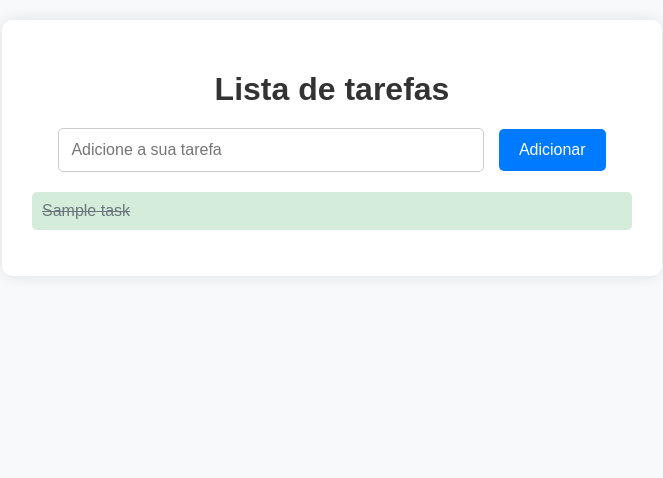
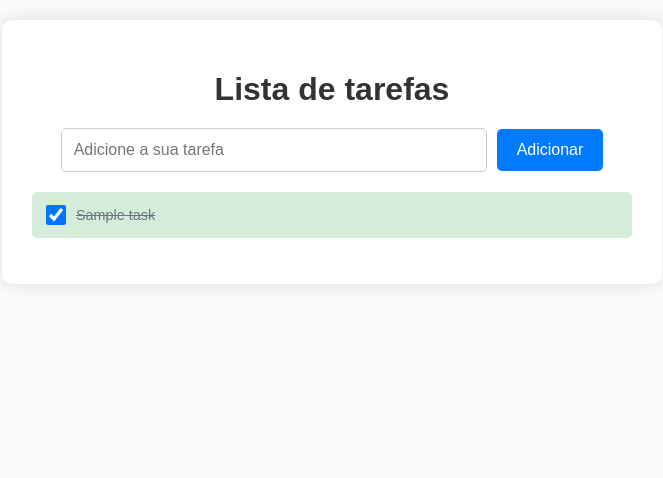
Before and after one commit to TaynaCandidaSilva/Projeto_to_do_list, a Flask app: page / in a window 1280 px wide. Shown: the top 478 px of the page, without its empty margins (308-971 px from the left). Run offline with Flask 3, Linux system fonts and the light colour scheme; tables that the repository leaves empty hold one stand-in row (values such as "Sample post").

Commit message:
Recurso: implementando logica do front end e estilizando a funcionalidade nova

```diff
--- a/todo_app/static/styles.css
+++ b/todo_app/static/styles.css
@@ -27,6 +27,10 @@ h1 {
 
 form {
     margin-bottom: 20px;
+    display: flex;
+    justify-content: center;
+    align-items: center;
+    gap: 10px;
 }
 
 input {
@@ -36,7 +40,6 @@ input {
     border: 1px solid #ccc;
     border-radius: 5px;
     font-size: 1rem;
-    margin-right: 10px;
 }
 
 button {
@@ -47,6 +50,7 @@ button {
     border-radius: 5px;
     cursor: pointer;
     font-size: 1rem;
+    white-space: nowrap;
 }
 
 button:hover {
@@ -69,11 +73,39 @@ li {
     justify-content: space-between;
     align-items: center;
     color: #333;
+    gap: 10px;
+}
+
+.task-container {
+    display: flex;
+    align-items: center;
+    gap: 5px;
+    flex-grow: 1;
+}
+
+.task-text {
+    text-align: left;
+    flex-grow: 1;
+    color: black;
+    transition: color 0.3s, text-decoration 0.3s;
+}
+
+input[type="checkbox"] {
+    width: 20px;
+    height: 20px;
+    cursor: pointer;
+    margin-right: 5px;
+}
+
+input[type="checkbox"]:checked + .task-text {
+    color: #6c757d;
+    text-decoration: line-through;
 }
 
 li span {
     font-size: 0.9rem;
-    color: #888;
+    color: black;
+    text-align: left;
 }
 
 li.completed {
--- a/todo_app/templates/index.html
+++ b/todo_app/templates/index.html
@@ -5,7 +5,6 @@
     <meta name="viewport" content="width=device-width, initial-scale=1.0">
     <title>Gerenciador de tarefas</title>
     <link rel="stylesheet" href="{{ url_for('static', filename='styles.css') }}">
-
 </head>
 <body>
     <div class="container">
@@ -19,13 +18,51 @@
         <ul>
             {% for tarefa in tarefas %}
                 <li class="{% if tarefa.concluida %}completed{% endif %}">
-                    {{ tarefa.titulo }}
-                    {% if not tarefa.concluida %}
-                        <button>Concluir</button>
-                    {% endif %}
+                    <div class="task-container">
+                        <input type="checkbox" class="task-checkbox" data-id="{{ tarefa.id_tarefa }}" {% if tarefa.concluida %}checked{% endif %}>
+                        <span class="task-text">{{ tarefa.titulo }}</span>
+                    </div>
                 </li>
             {% endfor %}
         </ul>
     </div>
+
+    <script>
+        document.addEventListener("DOMContentLoaded", function() {
+            document.querySelectorAll(".task-checkbox").forEach(checkbox => {
+                checkbox.addEventListener("change", function() {
+                    const tarefaId = this.getAttribute("data-id");
+                    const concluida = this.checked;
+                    const taskItem = this.closest("li");
+
+                    fetch(`/atualizar_tarefa/${tarefaId}`, {
+                        method: "POST",
+                        headers: {
+                            "Content-Type": "application/json"
+                        },
+                        body: JSON.stringify({ concluida: concluida })
+                    })
+                    .then(response => response.json())
+                    .then(data => {
+                        if (data.success) {
+
+                            if (concluida) {
+                                taskItem.classList.add("completed");
+                            } else {
+                                taskItem.classList.remove("completed");
+                            }
+                        } else {
+                            alert("Erro ao atualizar a tarefa.");
+                            this.checked = !concluida;
+                        }
+                    })
+                    .catch(error => {
+                        console.error("Erro:", error);
+                        this.checked = !concluida;
+                    });
+                });
+            });
+        });
+    </script>
 </body>
 </html>
```
